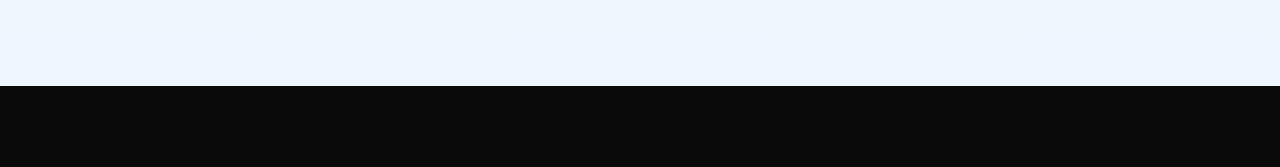
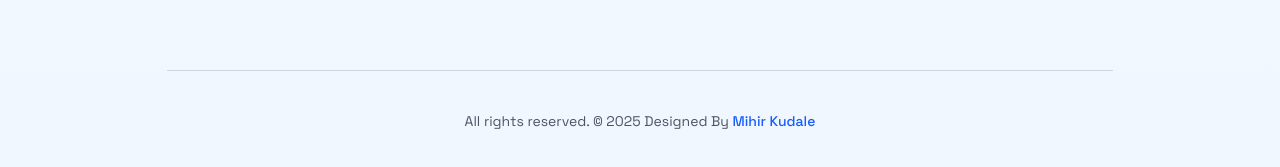
Before and after one commit to mihirkudale/mihirkudale-portfolio, a React (Vite) app: page / in a window 1280 px wide. Shown: the part 11644-11811 px from the top of the page. Before the commit the page ends 11730 px from the top, so only its background shows below. Built offline with nearby package versions, Linux system fonts and the light colour scheme.

Commit message:
update contact file

```diff
--- a/src/components/sections/Contact.jsx
+++ b/src/components/sections/Contact.jsx
@@ -84,6 +84,11 @@ export const Contact = () => {
               </a>
             </div>
           </div>
+          {/* Footer Text */}
+          <div className="pt-10 border-t border-gray-300 dark:border-gray-700 text-center text-sm text-gray-600 dark:text-gray-400">
+            All rights reserved. © 2025 Designed By <span className="font-medium text-blue-600 dark:text-blue-300">Mihir Kudale</span>
+          </div>
+
         </div>
       </RevealOnScroll>
     </section>
```
